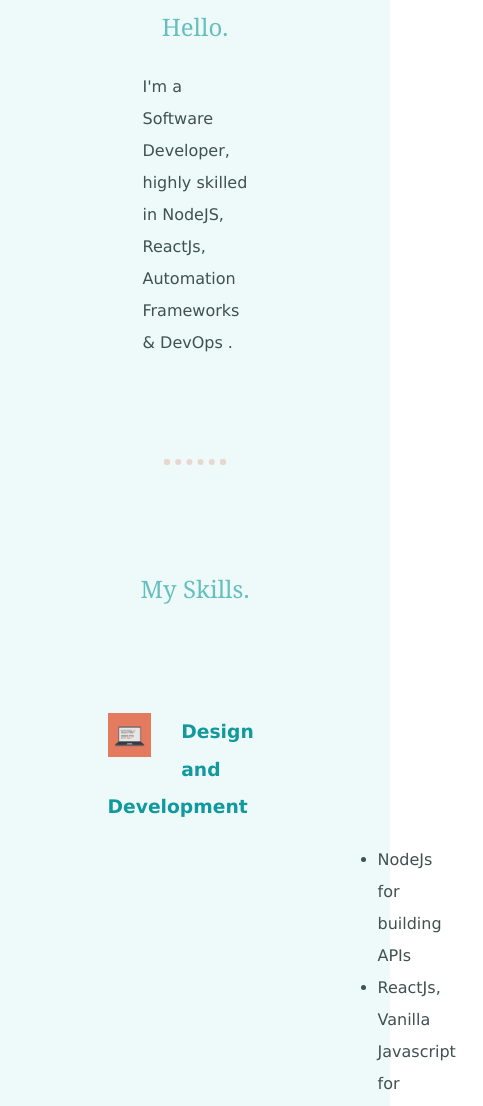
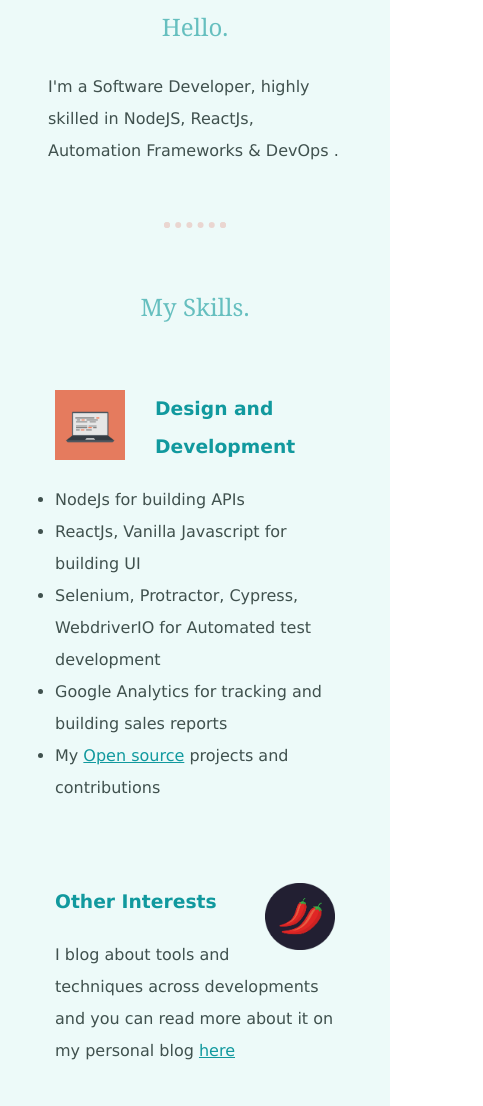
Before and after one commit to SJ1591/ProfileSite, a plain HTML site: page index.html in a window 390 px wide. Shown: the part 540-1646 px from the top of the page, 483 px wide, since content can reach past the window. Drawn offline with Linux system fonts and the light colour scheme.

Commit message:
updated for mobile view

```diff
--- a/css/style.css
+++ b/css/style.css
@@ -22,7 +22,7 @@ hr {
     border: dotted #EAD6D1 6px;
     border-bottom: none;
     width: 50px;
-    margin: 100px auto;
+    margin: 55px auto;
 }
 
 .top-container {
@@ -88,6 +88,17 @@ img.profile {
     padding-bottom: 20px;
 }
 
+@media screen and (max-width:876px) {
+    .skill-row {
+        margin: 59px auto 59px auto;
+        text-align: left;
+        line-height: 2;
+        padding-bottom: 20px;
+        width: 80%;
+    }
+
+}
+
 .computer-img {
     width: 25%;
     float: left;
@@ -106,10 +117,25 @@ img.profile {
     text-align: left;
 }
 
+@media screen and (max-width:876px) {
+    .intro{
+        width:84%
+    }
+
+}
+
 .technologies {
     margin: auto;
     padding-inline-start: 270px;
     list-style: disc;
+}
+
+@media screen and (max-width:876px) {
+    .technologies {
+        margin: auto;
+        list-style: disc;
+        padding-inline-start: 0px;
+    }
 }
 
 .btn {
--- a/index.html
+++ b/index.html
@@ -11,10 +11,8 @@
 <body>
 
   <div class="top-container">
-    <img class="top-cloud" src="images/cloud.png" alt="top-cloud">
     <h1>I'm Sachin Joshi</h1>
     <h2>Welcome to my site</h2>
-    <img class="bottom-cloud" src="images/cloud.png" alt="bottom-cloud">
     <img class="profile" src="images/profile.jpg" alt="top-image">
 
   </div>
```
